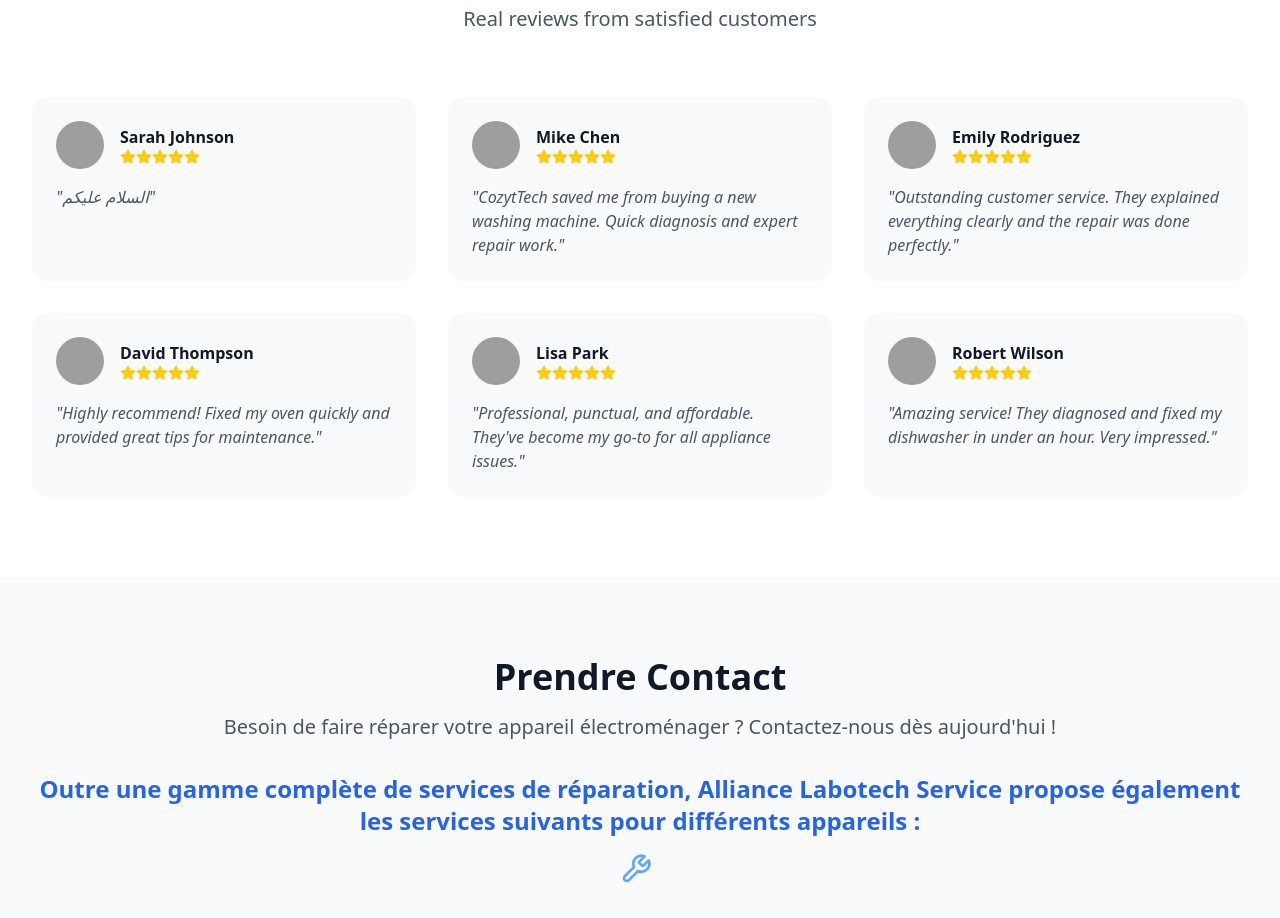
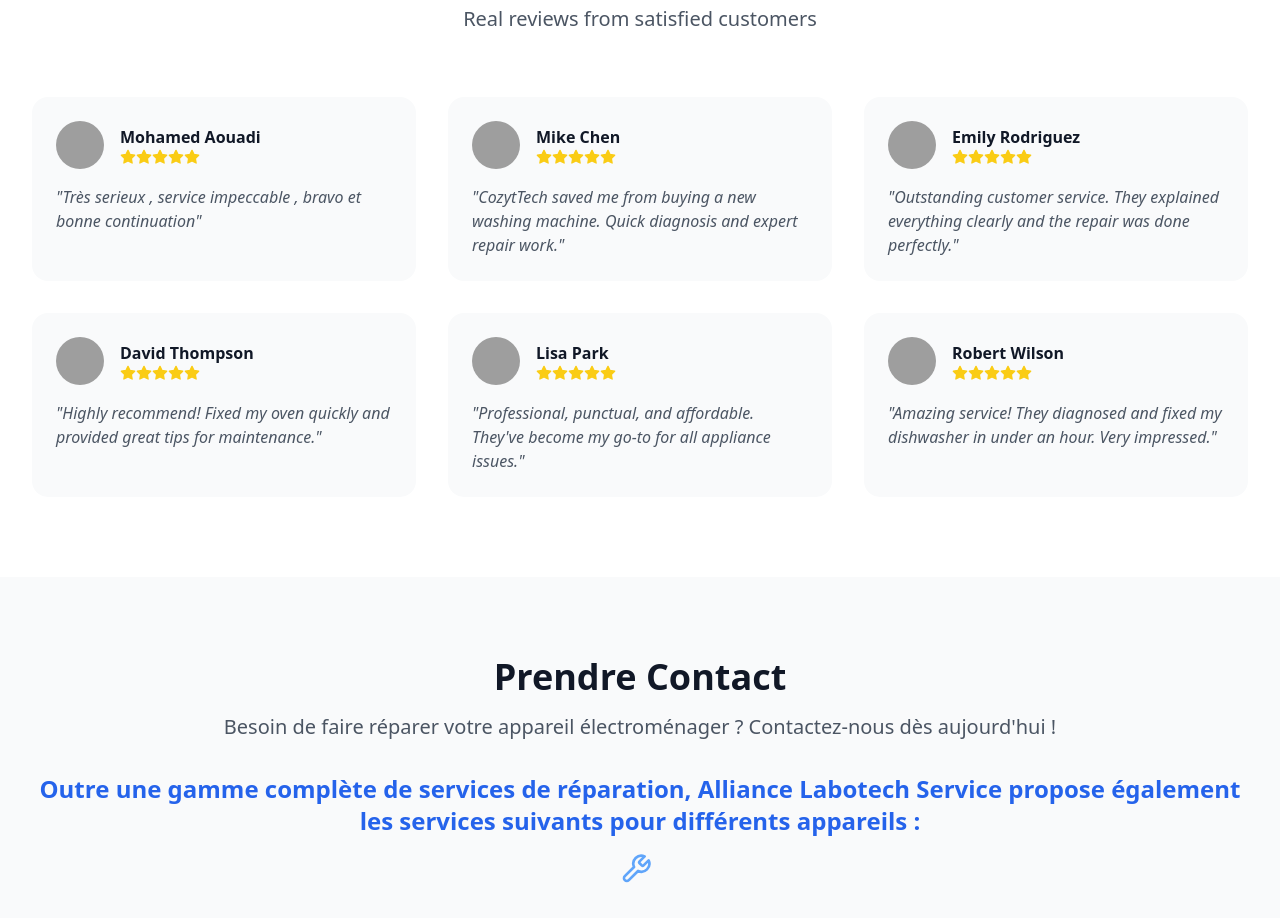
Before and after one commit to labotechservicetn-ship-it/LaboTech_Service, a React (Vite) app: page / in a window 1280 px wide. Shown: the part 4840-5758 px from the top of the page. Built offline with nearby package versions, Linux system fonts and the light colour scheme; grey boxes are pictures that could not be loaded.

Commit message:
Updated Testimonials.tsx

```diff
--- a/src/components/Testimonials.tsx
+++ b/src/components/Testimonials.tsx
@@ -4,10 +4,10 @@ import { Star } from 'lucide-react';
 const Testimonials = () => {
   const testimonials = [
     {
-      name: "Sarah Johnson",
-      image: "https://images.pexels.com/photos/774909/pexels-photo-774909.jpeg?auto=compress&cs=tinysrgb&w=150",
+      name: "Mohamed Aouadi",
+      image: "https://scontent.ftun8-1.fna.fbcdn.net/v/t39.30808-6/315931031_10222595238093625_5330420996151063614_n.jpg?_nc_cat=109&ccb=1-7&_nc_sid=6ee11a&_nc_ohc=96dhNP29glEQ7kNvwEJlA8C&_nc_oc=AdnMd5BJ6wHSGKgt0Ezvo1xnJVvK9SJ8jGZGoLgTlOKoI_IXJKSmOq4g39q8yCGWomI&_nc_zt=23&_nc_ht=scontent.ftun8-1.fna&_nc_gid=eo1TsHMrJPdJjgBlrNZc7Q&oh=00_AfnQ42mKKydnUS-JNGJDxjqyLVlgB4OoDHDTSmVX9mXcGQ&oe=694F8BE5",
       rating: 5,
-      text: "السلام عليكم"
+      text: "Très serieux , service impeccable , bravo et bonne continuation"
     },
     {
       name: "Mike Chen",
```
